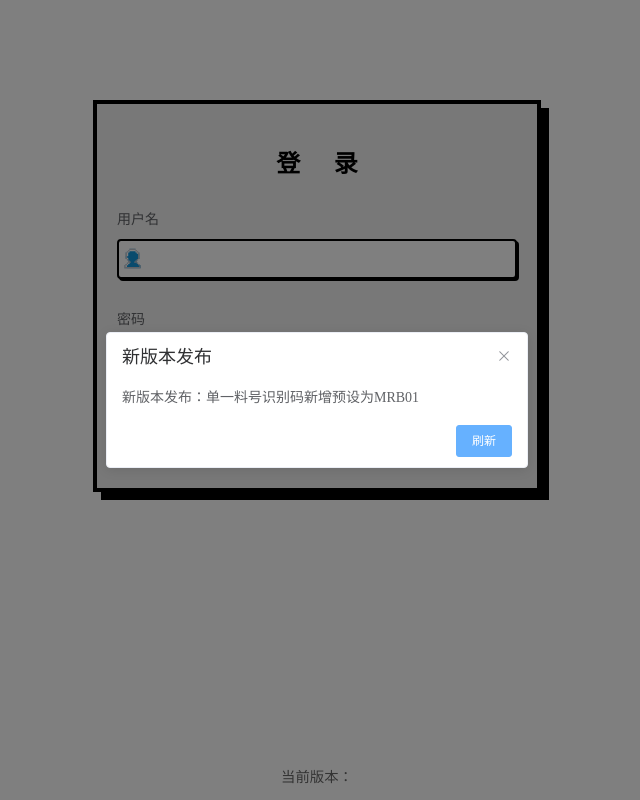
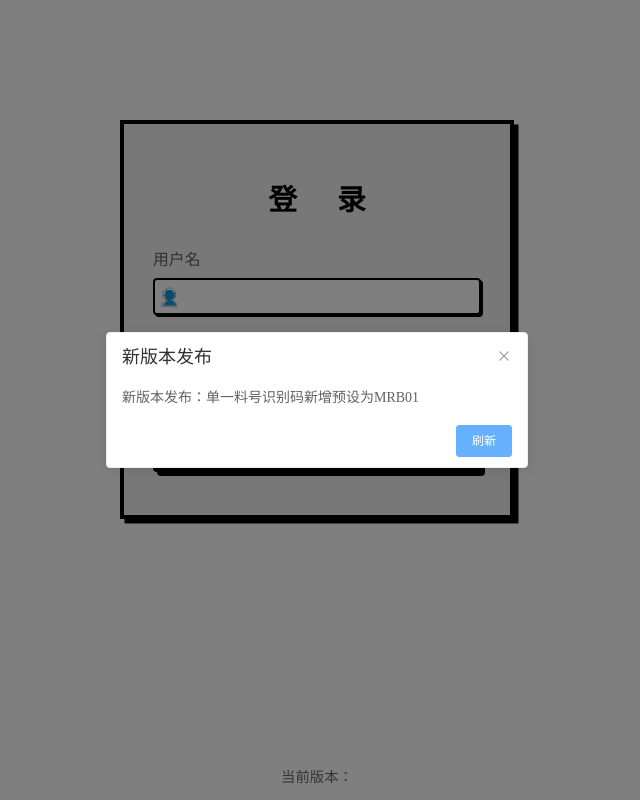
Before and after one commit to Leepin-Von/mes-kanban, a Vue app: page /signIn in a window 1280 px wide. Shown: the whole page, without its empty margins (323-963 px from the left). Built offline with nearby package versions, Linux system fonts and the light colour scheme.

Commit message:
优化对话框宽度和样式，增强响应式设计，调整登录界面布局

```diff
--- a/src/components/MRBGroupScrape.vue
+++ b/src/components/MRBGroupScrape.vue
@@ -1,5 +1,5 @@
 <template>
-  <el-dialog title="componentName" :visible.sync="dialogFormVisible" width="30vw" :before-close="closeDialog"
+  <el-dialog title="componentName" :visible.sync="dialogFormVisible" :before-close="closeDialog"
     :append-to-body="true">
     <div slot="title">
       <svg class="icon-kanban" aria-hidden="true">
@@ -290,6 +290,9 @@ export default {
 </script>
 
 <style lang="scss" scoped>
+.el-dialog {
+  width: clamp(550px, 30vw, 32vw) !important;
+
   .icon-kanban {
     width: 1.5rem;
     height: 1.5rem;
@@ -332,4 +335,5 @@ export default {
       vertical-align: middle;
     }
   }
+}
 </style>
--- a/src/components/MRBPartNumList.vue
+++ b/src/components/MRBPartNumList.vue
@@ -1,6 +1,5 @@
 <template>
-  <el-dialog title="componentName" :visible.sync="dialogFormVisible" width="28vw" :before-close="closeDialog"
-    :append-to-body="true">
+  <el-dialog title="componentName" :visible.sync="dialogFormVisible" :before-close="closeDialog" :append-to-body="true">
     <div slot="title">
       <svg class="icon-kanban" aria-hidden="true">
         <use xlink:href="#icon-kanban"></use>
@@ -211,6 +210,9 @@ export default {
 </script>
 
 <style lang="scss" scoped>
+.el-dialog {
+  width: clamp(550px, 28vw, 30vw) !important;
+
   .icon-kanban {
     width: 1.5rem;
     height: 1.5rem;
@@ -255,4 +257,5 @@ export default {
       }
     }
   }
+}
 </style>
--- a/src/components/MRBPartNumScrape.vue
+++ b/src/components/MRBPartNumScrape.vue
@@ -1,6 +1,5 @@
 <template>
-  <el-dialog title="componentName" :visible.sync="dialogFormVisible" width="28vw" :before-close="closeDialog"
-    :append-to-body="true">
+  <el-dialog title="componentName" :visible.sync="dialogFormVisible" :before-close="closeDialog" :append-to-body="true">
     <div slot="title">
       <svg class="icon-kanban" aria-hidden="true">
         <use xlink:href="#icon-kanban"></use>
@@ -205,6 +204,9 @@ export default {
 </script>
 
 <style lang="scss" scoped>
+.el-dialog {
+  width: clamp(550px, 28vw, 30vw) !important;
+
   .icon-kanban {
     width: 1.5rem;
     height: 1.5rem;
@@ -249,4 +251,5 @@ export default {
       }
     }
   }
+}
 </style>
--- a/src/views/SignInView.vue
+++ b/src/views/SignInView.vue
@@ -1,6 +1,6 @@
 <template>
   <div class="login-container">
-    <h2 style="text-align: center;">登&nbsp;&nbsp;&nbsp;&nbsp;&nbsp;录</h2>
+    <h2 style="text-align: center; font-size: calc(1rem + 1vw);">登&nbsp;&nbsp;&nbsp;&nbsp;&nbsp;录</h2>
     <el-form :model="loginForm" @submit.native.prevent="handleLogin" @keyup.enter.native="handleLogin">
       <el-form-item label="用户名">
         <el-input v-model="loginForm.username" autocomplete="off">
@@ -87,28 +87,42 @@ export default {
 
 <style lang="scss">
 .login-container {
-  width: 400px;
-  margin: 100px auto;
-  padding: 20px;
+  width: calc(200px + 10vw);
+  margin: 15vh auto;
+  padding: calc(1rem + 1vw);
   background-color: #f0f0f0;
-  border: 4px solid #000;
-  box-shadow: 8px 8px 0 #000;
-
-  .icon {
-    width: 1.5em;
-    height: 1.5em;
-    vertical-align: -0.35em;
-    fill: currentColor;
-    overflow: hidden;
-  }
+  border: min(4px, calc(4px + 1vw)) solid #000;
+  box-shadow: calc(0.2rem + 0.1vw) calc(0.2rem + 0.1vw) 0 #000;
 
   .el-form-item {
-    margin-bottom: 20px;
+    margin-bottom: calc(0.8rem + 0.1vw);
+
+    .el-form-item__label {
+      font-size: calc(0.75rem + 0.3vw);
+      line-height: calc(10px + 2vw);
+    }
+
+    .el-form-item__content {
+      .el-input__prefix {
+        display: flex;
+        align-items: center;
+
+        .icon {
+          width: calc(1rem + 0.5vw);
+          height: calc(1rem + 0.5vh);
+          vertical-align: calc(-0.38rem + 0.5vh);
+          fill: currentColor;
+          overflow: hidden;
+        }
+      }
+    }
   }
 
   .el-input__inner {
     border: 2px solid #000;
     box-shadow: 2px 2px 0 #000;
+    height: calc(1.3rem + 2vh);
+    font-size: calc(0.8rem + 0.5vw);
   }
 
   .el-button {
@@ -117,29 +131,22 @@ export default {
     color: #fff;
     border: 2px solid #000;
     box-shadow: 4px 4px 0 #000;
+    font-size: calc(0.75rem + 0.3vw);
+    display: flex;
+    align-items: center;
+    justify-content: center;
 
     &:hover {
       background-color: #fff;
       color: #000;
     }
-  }
 
-  .el-tabs__item {
-    font-size: 14px;
-
-    &:hover {
-      color: #989797;
+    .icon {
+      width: calc(1rem + 0.5vw);
+      height: calc(1rem + 0.5vh);
+      fill: currentColor;
+      overflow: hidden;
     }
-  }
-
-  .el-tabs__item.is-active {
-    color: #000000;
-    font-weight: bold;
-  }
-
-  .el-tabs__active-bar {
-    height: 4px;
-    background-color: #000;
   }
 }
 </style>
```
Lines whose indentation alone changed are shown as unchanged.
